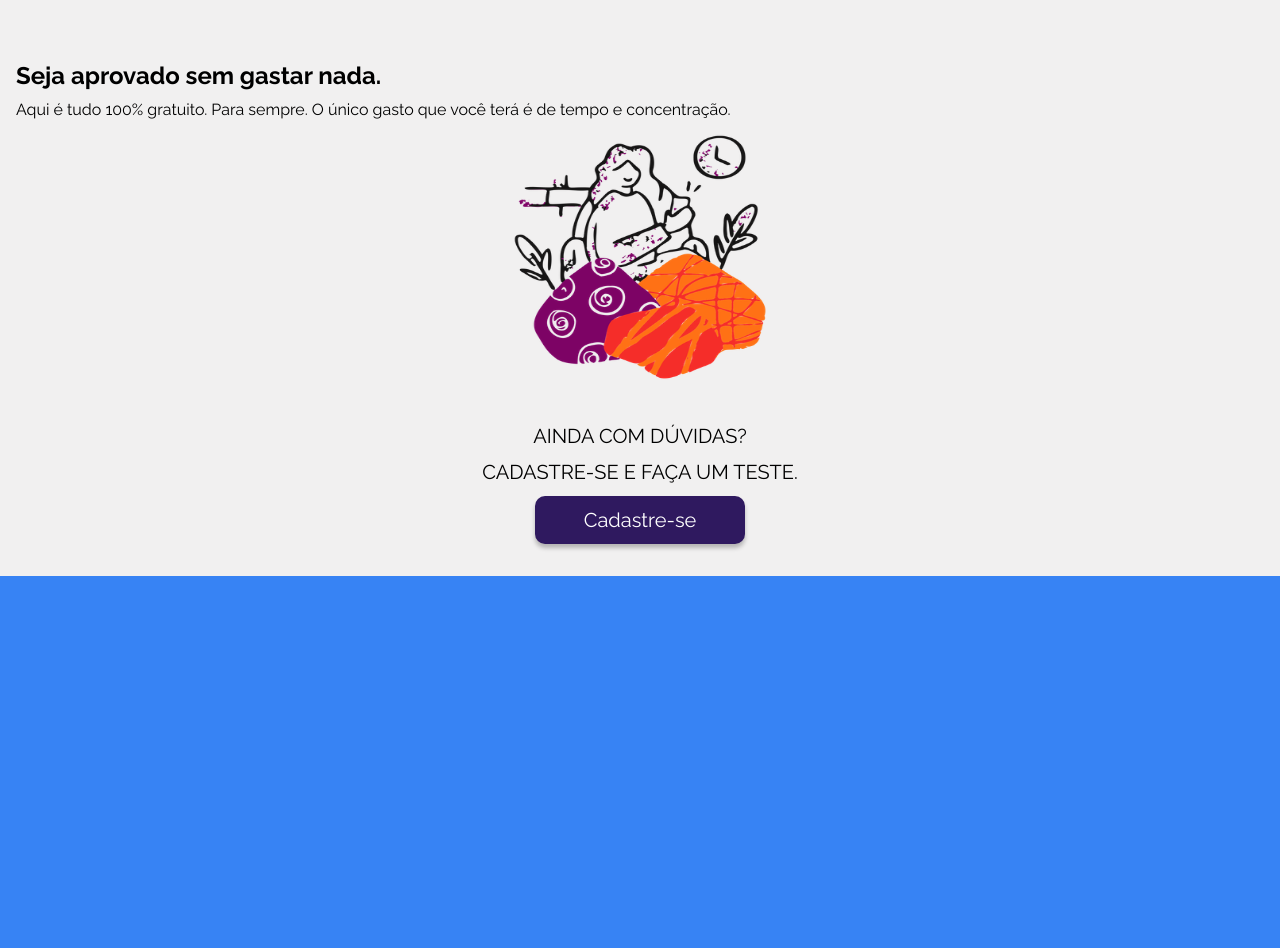
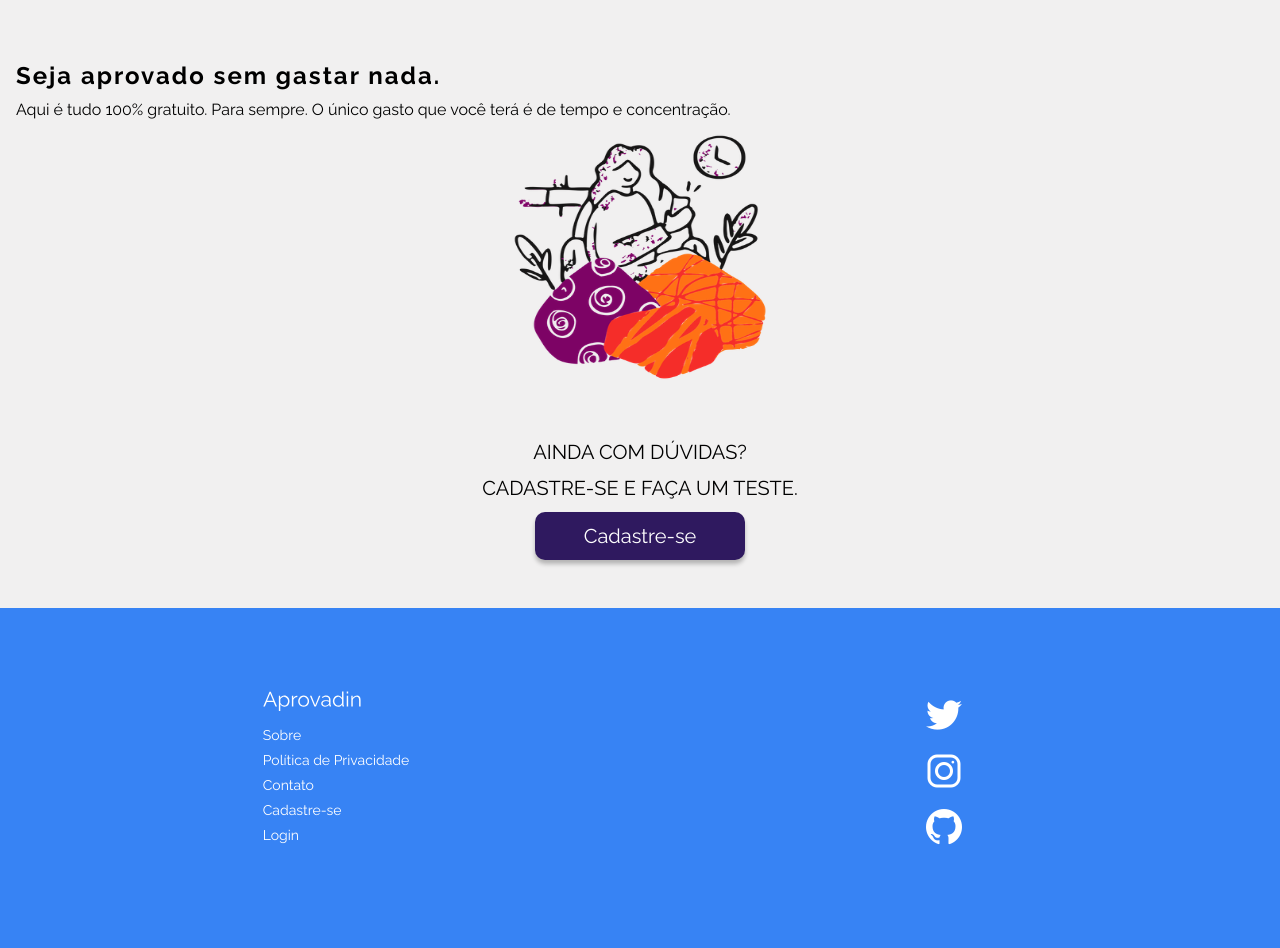
Before and after one commit to flaviojoni/aprovadin, a website: page index.html in a window 1280 px wide. Shown: the part 1843-2791 px from the top of the page. Before the commit the page ends 2419 px from the top, so only its background shows below. Drawn offline with nearby package versions, Linux system fonts and the light colour scheme.

Commit message:
Mobiel Version Terminada

```diff
--- a/index.html
+++ b/index.html
@@ -4,6 +4,7 @@
   <meta charset="UTF-8">
   <meta http-equiv="X-UA-Compatible" content="IE=edge">
   <meta name="viewport" content="width=device-width, initial-scale=1.0">
+  <link rel="stylesheet" href="https://maxst.icons8.com/vue-static/landings/line-awesome/line-awesome/1.3.0/css/line-awesome.min.css">
   <link rel="stylesheet" href="./styles/main.css">
   <title>Aprovadin | Fazendo sua aprovação chegar na velocidade da luz.</title>
 </head>
@@ -87,6 +88,25 @@
     </div>
   </section>
 
+  <!-- FOOTER -->
+  <footer class="main-footer">
+    <div class="footer-content">
+      <img src="./images/Logo.svg" alt="">
+      <div class="footer-links">
+        <a href="">Sobre</a>
+        <a href="">Política de Privacidade</a>
+        <a href="">Contato</a>
+        <a href="">Cadastre-se</a>
+        <a href="">Login</a>
+      </div>
+    </div>
+    <div class="social-media">
+      <a href=""><i class="lab la-twitter"></i></a>
+      <a href=""><i class="lab la-instagram"></i></a>
+      <a href=""><i class="lab la-github"></i></a>
+    </div>
+  </footer>
+
   <script src="./scripts/main.js"></script>
 </body>
 </html>
--- a/styles/main.css
+++ b/styles/main.css
@@ -171,9 +171,9 @@ body {
 .grid-des h2 {
   font-size: 24px;
   font-weight: 700;
-  text-align: left;
   margin-top: 64px;
   margin-bottom: 8px;
+  letter-spacing: 2px;
 }
 
 .grid-des h3 {
@@ -196,12 +196,60 @@ body {
 }
 
 .bottom-cadastre {
-  padding-top: 32px;
-  padding-bottom: 32px;
+  padding-top: 48px;
+  padding-bottom: 48px;
 }
 
 .bottom-cadastre a {
   text-decoration: none;
+}
+
+/* FOOTER */
+.main-footer {
+  display: grid;
+  grid-template-columns: repeat(2, 1fr);
+  justify-items: center;
+  min-height: 340px;
+  padding: 83px 32px 0 32px;
+}
+
+.footer-content img {
+  width: 98px;
+  margin-bottom: 12px;
+}
+
+.footer-links {
+  display: flex;
+  flex-direction: column;
+  align-items: flex-start;
+}
+
+.footer-links a {
+  text-decoration: none;
+  color: var(--white);
+  font-size: 14px;
+  margin-bottom: 8px;
+  border-bottom: 1px solid var(--blue-color-l);
+}
+
+.footer-links a:hover {
+  border-bottom: 1px solid var(--white);
+}
+
+.social-media {
+  display: flex;
+  flex-direction: column;
+}
+
+.social-media a {
+  margin-bottom: 8px;
+  align-self: center;
+  justify-self: center;
+}
+
+.social-media i {
+  font-size: 48px;
+  color: var(--white);
 }
 
 /* UTILIDADES */
```
